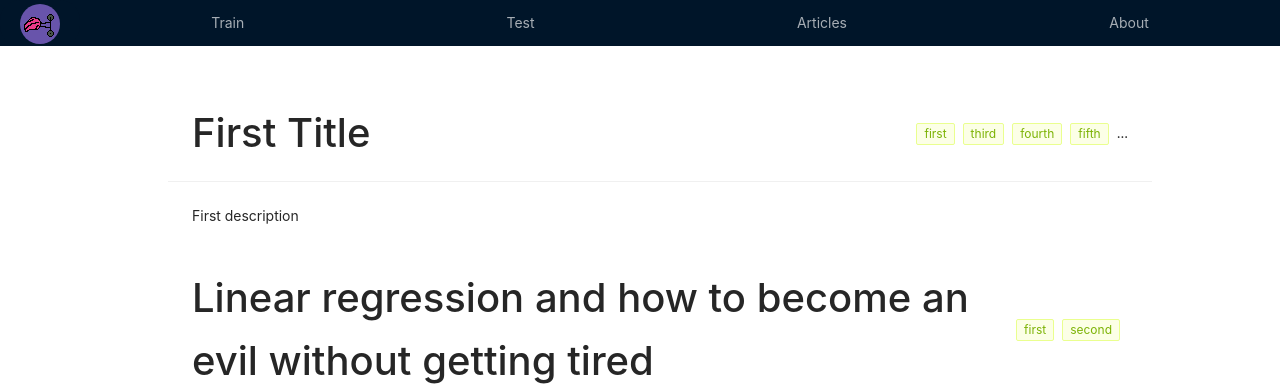
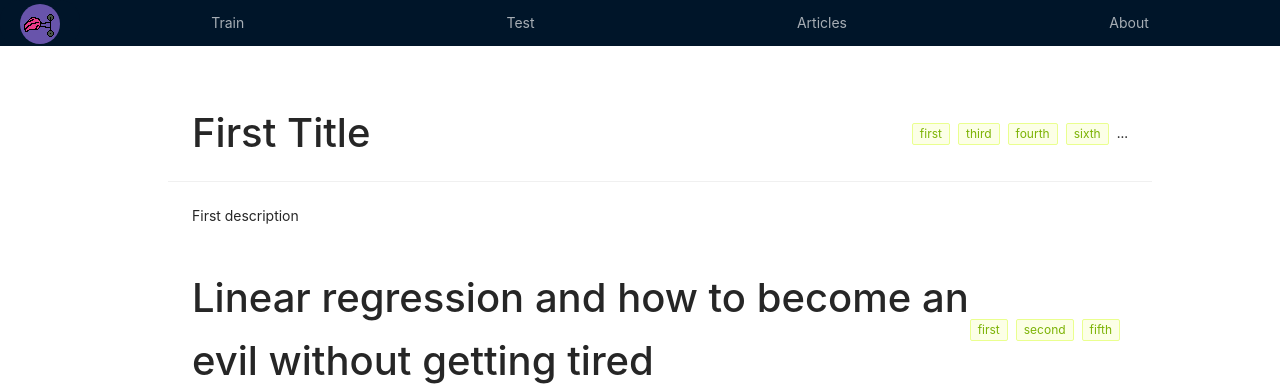
Before and after one commit to KostiantynKorzh/trainmeplz-front, a React (Create React App) app: page /articles in a window 1280 px wide. Shown: the top 391 px of the page. Built offline with nearby package versions, Linux system fonts and the light colour scheme; no server answers.

Commit message:
Add adding and removing labels for articles for admin

```diff
--- a/src/components/pages/articles/Article.tsx
+++ b/src/components/pages/articles/Article.tsx
@@ -2,12 +2,12 @@ import React, { useEffect, useState } from "react";
 import { useParams } from "react-router-dom";
 import Test from "./test_article";
 import ArticleService from "../../../services/ArticleService";
-import { Article } from "../../../common/types/Article";
+import { Article as IArticle } from "../../../common/types/Article";
 
 const Article = (): JSX.Element => {
   const { id }: any = useParams();
 
-  const [article, setArticle] = useState<Article>();
+  const [article, setArticle] = useState<IArticle>();
 
   useEffect(() => {
     // ArticleService.getArticleById(id)
--- a/src/components/pages/articles/admin/AdminArticleForm.tsx
+++ b/src/components/pages/articles/admin/AdminArticleForm.tsx
@@ -1,5 +1,5 @@
 import React, { useEffect, useState } from "react";
-import { Button, Input } from "antd";
+import { Button, Dropdown, Input, Menu } from "antd";
 import { Editor } from "react-draft-wysiwyg";
 import { ContentState, convertToRaw, EditorState } from "draft-js";
 // eslint-disable-next-line @typescript-eslint/ban-ts-comment
@@ -10,9 +10,14 @@ import draftToHtml from "draftjs-to-html";
 import htmlToDraft from "html-to-draftjs";
 import ArticleService from "../../../../services/ArticleService";
 import { Article } from "../../../../common/types/Article";
+import AdminArticleLabel from "./AdminArticleLabel";
+import { Label } from "../../../../common/types/Label";
+import Test from "../test_article";
 
 const AdminArticleForm = ({ initArticle }: any) => {
   const [article, setArticle] = useState<Article>(initArticle);
+
+  const [availableLabels, setAvailableLabels] = useState<Label[]>([]);
 
   const [editorState, setEditorState] = useState<EditorState>(
     EditorState.createEmpty()
@@ -22,7 +27,12 @@ const AdminArticleForm = ({ initArticle }: any) => {
     if (initArticle) {
       initEditForm();
     }
+    setAvailableLabels(Test.availableLabels);
   }, []);
+
+  // useEffect(() => {
+  //   console.log("labels updated");
+  // }, [article.labels]);
 
   const initEditForm = () => {
     const contentBlock = htmlToDraft(article.content);
@@ -65,6 +75,34 @@ const AdminArticleForm = ({ initArticle }: any) => {
     }
   };
 
+  const isLabelIsInArticleLabels = (labelId: number) => {
+    return article.labels?.some((articleLabel) => articleLabel.id === labelId);
+  };
+
+  const menu = (
+    <Menu>
+      {availableLabels &&
+        availableLabels
+          .filter((label) => !isLabelIsInArticleLabels(label.id))
+          .map((label) => (
+            <Menu.Item
+              onClick={() => {
+                const newLabels = article.labels;
+                newLabels?.push(label);
+                setArticle({ ...article, labels: newLabels });
+              }}
+            >
+              {label.name}
+            </Menu.Item>
+          ))}
+    </Menu>
+  );
+
+  const removeLabel = (labelId: number) => {
+    const newLabels = article.labels?.filter((label) => label.id !== labelId);
+    setArticle({ ...article, labels: newLabels });
+  };
+
   return (
     <>
       <div>
@@ -79,6 +117,10 @@ const AdminArticleForm = ({ initArticle }: any) => {
             setArticle({ ...article, description: e.target.value })
           }
         />
+        <AdminArticleLabel labels={article.labels} removeLabel={removeLabel} />
+        <Dropdown overlay={menu}>
+          <a>Labels</a>
+        </Dropdown>
         <Editor
           editorState={editorState}
           editorClassName="editor-text"
--- /dev/null
+++ b/src/components/pages/articles/admin/AdminArticleLabel.tsx
@@ -0,0 +1,18 @@
+import React from "react";
+import { Label } from "../../../../common/types/Label";
+import { Tag } from "antd";
+
+const AdminArticleLabel = ({ labels, removeLabel }: any) => {
+  return (
+    <>
+      {labels &&
+        labels.map((label: Label) => (
+          <Tag color="lime" onClick={() => removeLabel(label.id)}>
+            {label.name}
+          </Tag>
+        ))}
+    </>
+  );
+};
+
+export default AdminArticleLabel;
--- a/src/components/pages/articles/test_article.js
+++ b/src/components/pages/articles/test_article.js
@@ -38,15 +38,14 @@ export const sample = `
 </ul>
 `;
 
-const firstArticle = {
-  id: 1,
-  title: "First Title",
-  description: "First description",
-  content: sample,
-  labels: [
+const availableLabels = [
   {
     id: 1,
     name: "first",
+  },
+  {
+    id: 2,
+    name: "second",
   },
   {
     id: 3,
@@ -69,13 +68,31 @@ const firstArticle = {
     name: "seventh",
   },
   {
+    id: 8,
+    name: "eighth",
+  },
+  {
     id: 9,
     name: "ninth",
   },
   {
-      id: 11,
-      name: "eleventh",
+    id: 10,
+    name: "tenth",
   },
+];
+
+const firstArticle = {
+  id: 1,
+  title: "First Title",
+  description: "First description",
+  content: sample,
+  labels: [
+    availableLabels[0],
+    availableLabels[2],
+    availableLabels[3],
+    availableLabels[5],
+    availableLabels[6],
+    availableLabels[9],
   ],
 };
 
@@ -84,16 +101,7 @@ const secondArticle = {
   title: "Linear regression and how to become an evil without getting tired",
   description: "Second description",
   content: "Second content",
-  labels: [
-    {
-      id: 1,
-      name: "first",
-    },
-    {
-      id: 2,
-      name: "second",
-    },
-  ],
+  labels: [availableLabels[0], availableLabels[1], availableLabels[4]],
 };
 
 const thirdArticle = {
@@ -105,4 +113,4 @@ const thirdArticle = {
 
 const articles = [firstArticle, secondArticle, thirdArticle];
 
-export default { sample, articles };
+export default { sample, articles, availableLabels };
```
Lines whose indentation alone changed are shown as unchanged.
